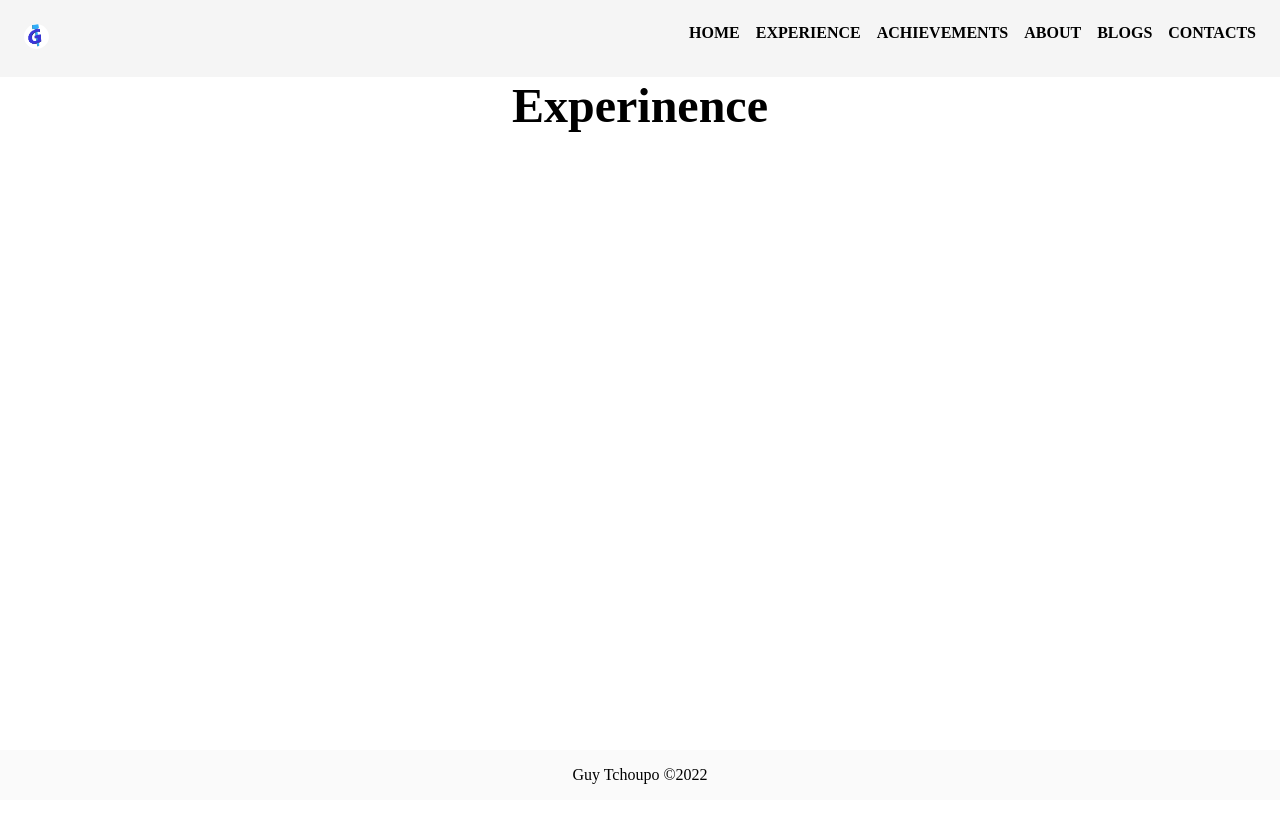
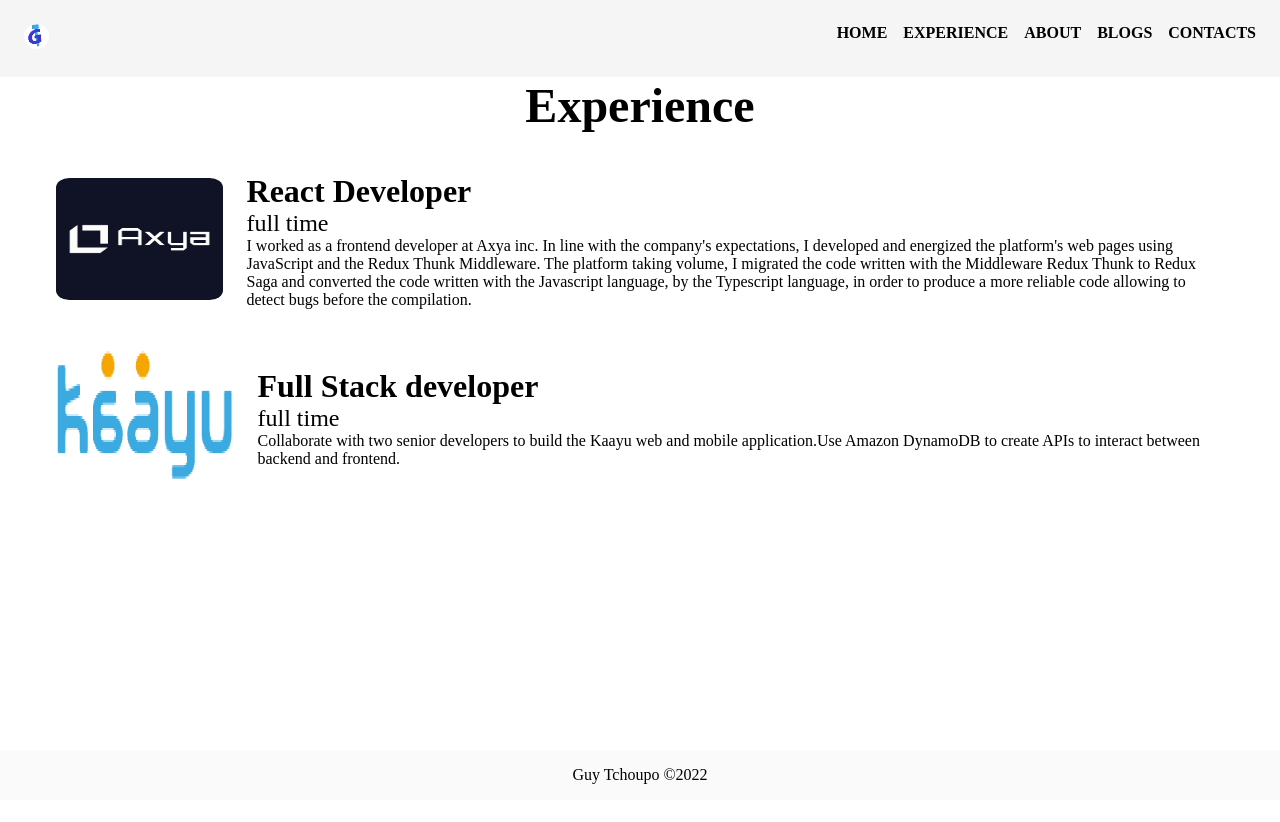
Before and after one commit to tchoupoGuy/next-blog-ui, a Next.js app: page /experience/experience in a window 1280 px wide. Shown: the top 822 px of the page. Built offline with nearby package versions, Linux system fonts and the light colour scheme; no server answers.

Commit message:
Add some experience

```diff
--- a/src/components/layout/layout.definitions.ts
+++ b/src/components/layout/layout.definitions.ts
@@ -9,10 +9,10 @@ const navRoutes = [
     path: Route.EXPERIENCE.toString(),
     name: "EXPERIENCE",
   },
-  {
-    path: Route.ACHIEVEMENTS.toString(),
-    name: "ACHIEVEMENTS",
-  },
+  // {
+  //   path: Route.ACHIEVEMENTS.toString(),
+  //   name: "ACHIEVEMENTS",
+  // },
   {
     path: Route.ABOUT.toString(),
     name: "ABOUT",
--- /dev/null
+++ b/src/pages/experience/experience-container/experience-container.module.scss
@@ -0,0 +1,29 @@
+.cExperienceContainer {
+  display: flex;
+  align-items: center;
+  margin-top: 40px;
+
+  &__logo {
+    border-radius: 8%;
+
+    transition: box-shadow 0.3s ease-in-out;
+    .img {
+      width: 100%;
+      border-radius: 8%;
+    }
+  }
+  &__logo:hover {
+    border-radius: 8%;
+    box-shadow: 0 0px 15px rgba(0, 0, 0, 0.8);
+  }
+  &__content {
+    margin-left: 24px;
+    .title {
+      font-size: xx-large;
+    }
+    .subtitle {
+      font-size: x-large;
+      font-weight: lighter;
+    }
+  }
+}
--- /dev/null
+++ b/src/pages/experience/experience-container/experience.container.tsx
@@ -0,0 +1,48 @@
+import styles from "./experience-container.module.scss";
+import React, { PropsWithChildren } from "react";
+
+import { Avatar, Typography } from "antd";
+import Image from "next/image";
+interface Props {
+  imgUrl: StaticImageData;
+  title: string;
+  subTitle: string;
+  description: string;
+  imgWidth: number;
+  imgHeight: number;
+}
+
+export const ExperienceContainer: React.FC<PropsWithChildren<Props>> = ({
+  imgUrl,
+  description,
+  subTitle,
+  title,
+  imgHeight,
+  imgWidth,
+}) => {
+  return (
+    <>
+      <div className={styles.cExperienceContainer}>
+        <div className={styles.cExperienceContainer__logo}>
+          <Image
+            src={imgUrl}
+            width={imgWidth}
+            height={imgHeight}
+            className={styles.img}
+          />
+        </div>
+
+        <div className={styles.cExperienceContainer__content}>
+          <Typography.Title className={styles.title}>{title}</Typography.Title>
+          <Typography.Title className={styles.subtitle}>
+            {subTitle}
+          </Typography.Title>
+          <Typography.Paragraph className={styles.description}>
+            {description}
+          </Typography.Paragraph>
+        </div>
+        <Avatar />
+      </div>
+    </>
+  );
+};
--- a/src/pages/experience/experience.tsx
+++ b/src/pages/experience/experience.tsx
@@ -1,13 +1,32 @@
 import styles from "./experience.module.scss";
 import React from "react";
 import PageTitle from "@next/components/page-title";
+import { ExperienceContainer } from "./experience-container/experience.container";
+import axyaLogo from "@next/public/assets/img/grad4-network-logo.png";
+import kaayuLogo from "@next/public/assets/img/logo.png";
 
-const Experinence: React.FC = () => {
+const Experience: React.FC = () => {
   return (
     <section className={styles.cExperience}>
-      <PageTitle title="Experinence" />
+      <PageTitle title="Experience" />
+      <ExperienceContainer
+        imgHeight={380}
+        imgWidth={520}
+        imgUrl={axyaLogo}
+        title="React Developer"
+        subTitle="full time"
+        description="I worked as a frontend developer at Axya inc. In line with the company's expectations, I developed and energized the platform's web pages using JavaScript and the Redux Thunk Middleware. The platform taking volume, I migrated the code written with the Middleware Redux Thunk to Redux Saga and converted the code written with the Javascript language, by the Typescript language, in order to produce a more reliable code allowing to detect bugs before the  compilation."
+      />
+      <ExperienceContainer
+        imgHeight={150}
+        imgWidth={200}
+        imgUrl={kaayuLogo}
+        title="Full Stack developer"
+        subTitle="full time"
+        description="Collaborate with two senior developers to build the Kaayu web and mobile application.Use Amazon DynamoDB to create APIs to interact between backend and frontend."
+      />
     </section>
   );
 };
 
-export default Experinence;
+export default Experience;
```
Also changed, not shown: public/assets/img/grad4-network-logo.png (added), public/assets/img/logo.png (added).
